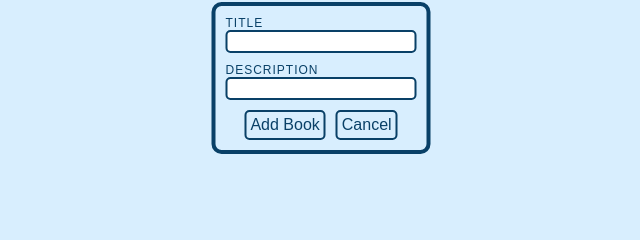
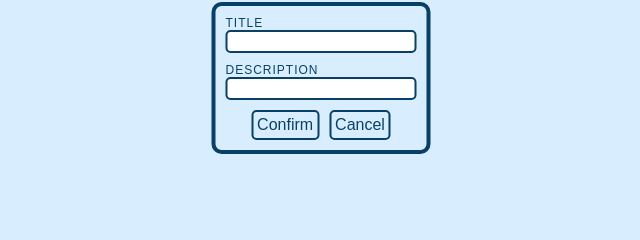
Before and after one commit to blakepyewpro/js-library, a plain HTML site: page index.html in a window 1280 px wide. Shown: the part 322-562 px from the top of the page, 319-959 px from the left. Drawn offline with Linux system fonts and the light colour scheme.

Commit message:
update button text

```diff
--- a/index.html
+++ b/index.html
@@ -41,7 +41,7 @@
         <input type="text" name="description" id="description">
       </div>
       <div class="form-buttons">
-        <button type="submit">Add Book</button>
+        <button type="submit">Confirm</button>
         <button type="reset">Cancel</button>
       </div>
     </form>
```
